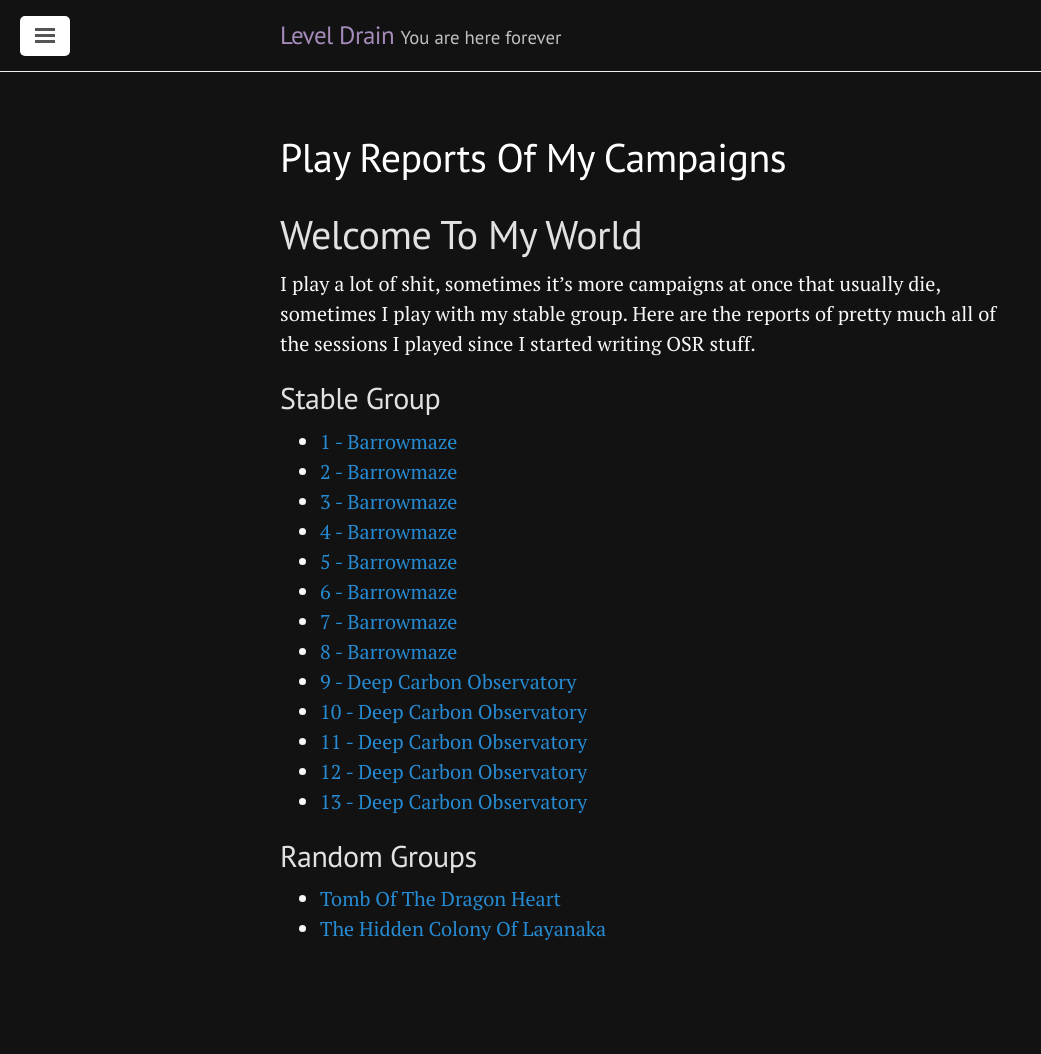
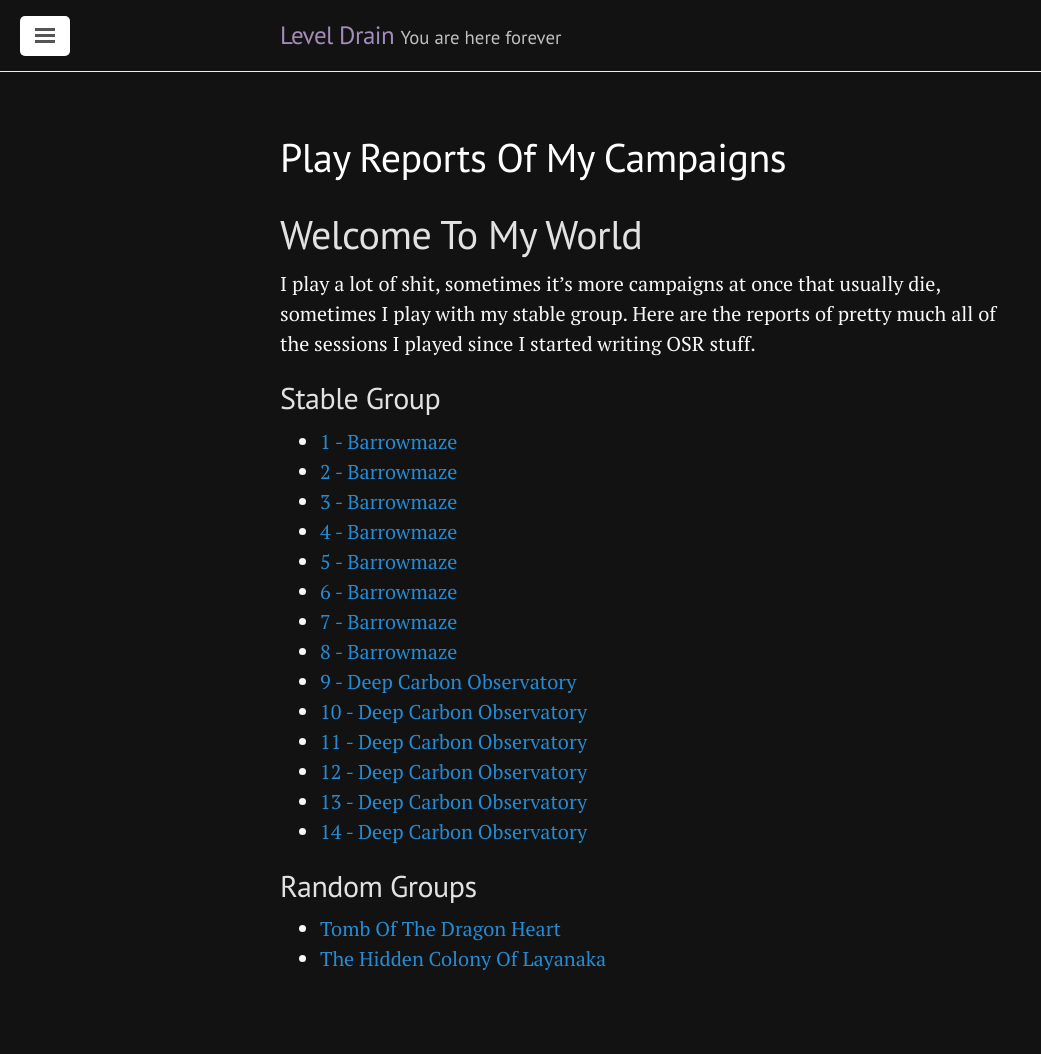
Before and after one commit to thevinter/thevinter.github.io, a Jekyll site: the page built from play-reports.md, in a window 1280 px wide. Shown: the whole page, without its empty margins (0-1041 px from the left). Built offline with Jekyll 4.4.1, drawn with Linux system fonts in a browser that asks for light colours; before the commit the page ends 1024 px from its top, so only the background shows below that.

Commit message:
dco 14 report

```diff
--- a/play-reports.md
+++ b/play-reports.md
@@ -21,6 +21,7 @@ I play a lot of shit, sometimes it's more campaigns at once that usually die, so
 - [11 - Deep Carbon Observatory](https://leveldrain.com/2021/03/06/dco-report-11/)
 - [12 - Deep Carbon Observatory](https://leveldrain.com/2021/03/09/dco-report-12/)
 - [13 - Deep Carbon Observatory](https://leveldrain.com/2021/03/12/dco-report-13/)
+- [14 - Deep Carbon Observatory](https://leveldrain.com/2021/03/13/dco-report-14/)
 
 ## Random Groups
 - [Tomb Of The Dragon Heart](https://leveldrain.com/2021/02/08/inexperienced-players/)
```
